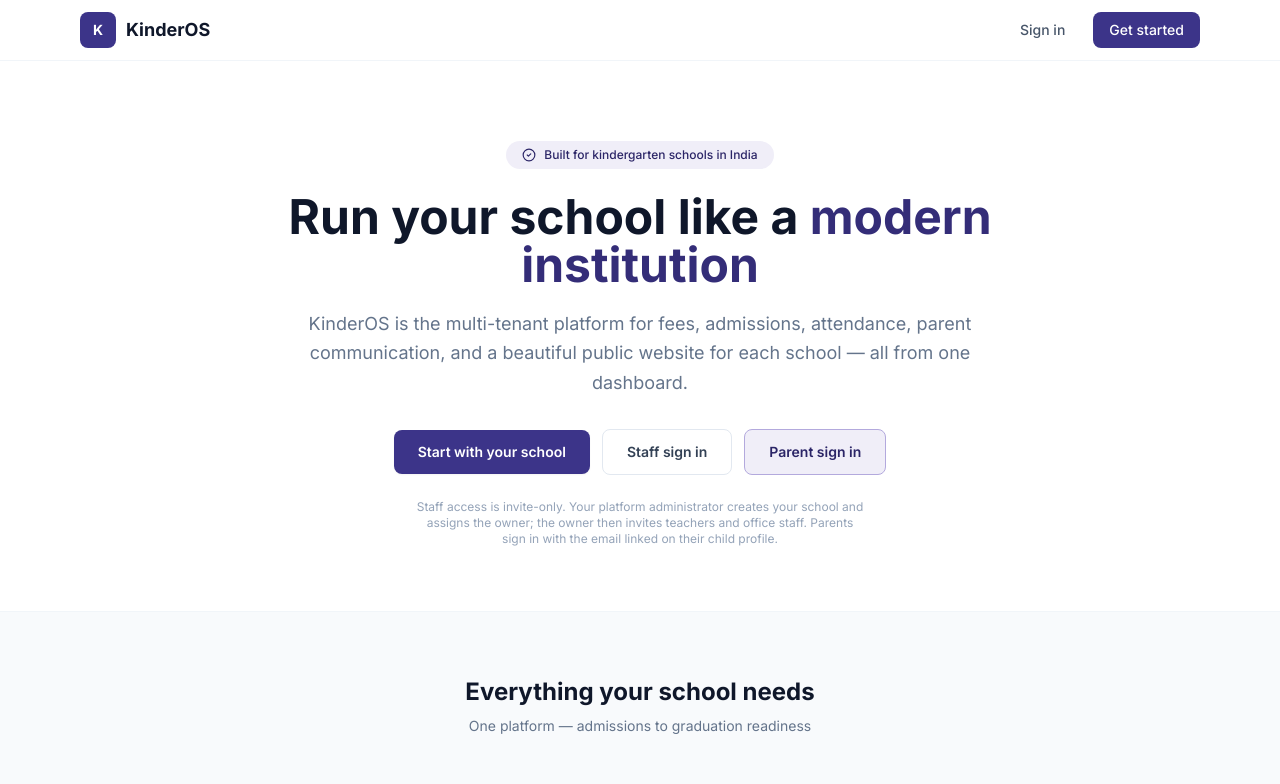
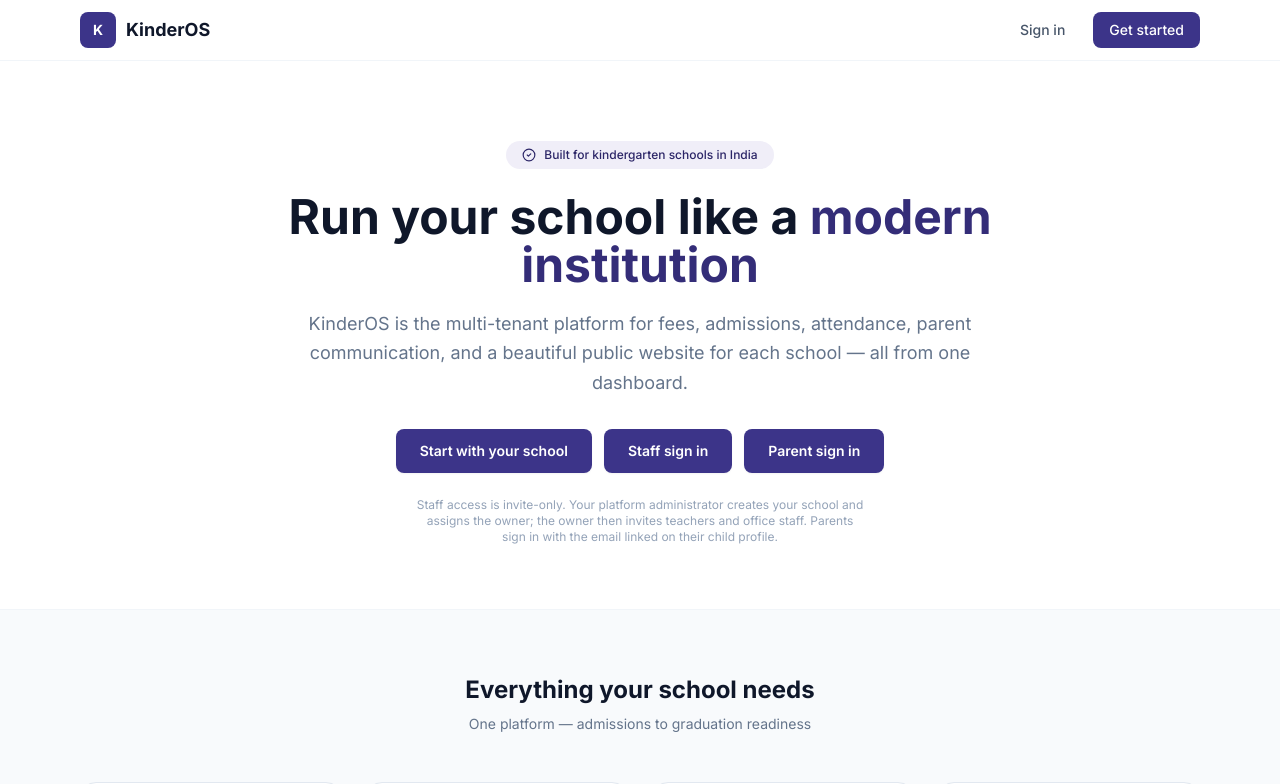
Before and after one commit to rohinisd/KinderOS, a Next.js app in the folder apps/web/: page / in a window 1280 px wide. Shown: the top 784 px of the page. Built offline with nearby package versions, Linux system fonts and the light colour scheme; no server answers.

Commit message:
style(marketing): unify hero CTA buttons to primary style
Made-with: Cursor

```diff
--- a/apps/web/src/components/landing/platform-marketing.tsx
+++ b/apps/web/src/components/landing/platform-marketing.tsx
@@ -104,13 +104,13 @@ export function PlatformMarketing() {
           </Link>
           <Link
             href="/sign-in?redirect_url=/office/students"
-            className="rounded-lg border border-slate-200 px-6 py-3 text-sm font-semibold text-slate-700 transition-colors hover:bg-slate-50"
+            className="rounded-lg bg-brand-500 px-6 py-3 text-sm font-semibold text-white shadow-sm transition-colors hover:bg-brand-600"
           >
             Staff sign in
           </Link>
           <Link
             href="/sign-in?redirect_url=/parent"
-            className="rounded-lg border border-brand-200 bg-brand-50 px-6 py-3 text-sm font-semibold text-brand-700 transition-colors hover:bg-brand-100"
+            className="rounded-lg bg-brand-500 px-6 py-3 text-sm font-semibold text-white shadow-sm transition-colors hover:bg-brand-600"
           >
             Parent sign in
           </Link>
```
